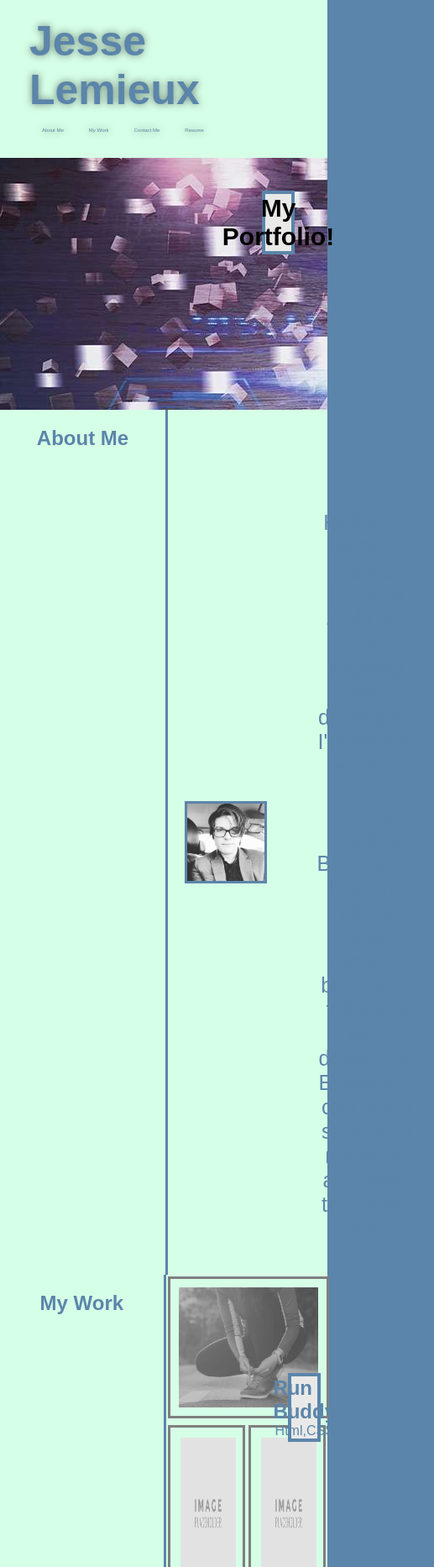
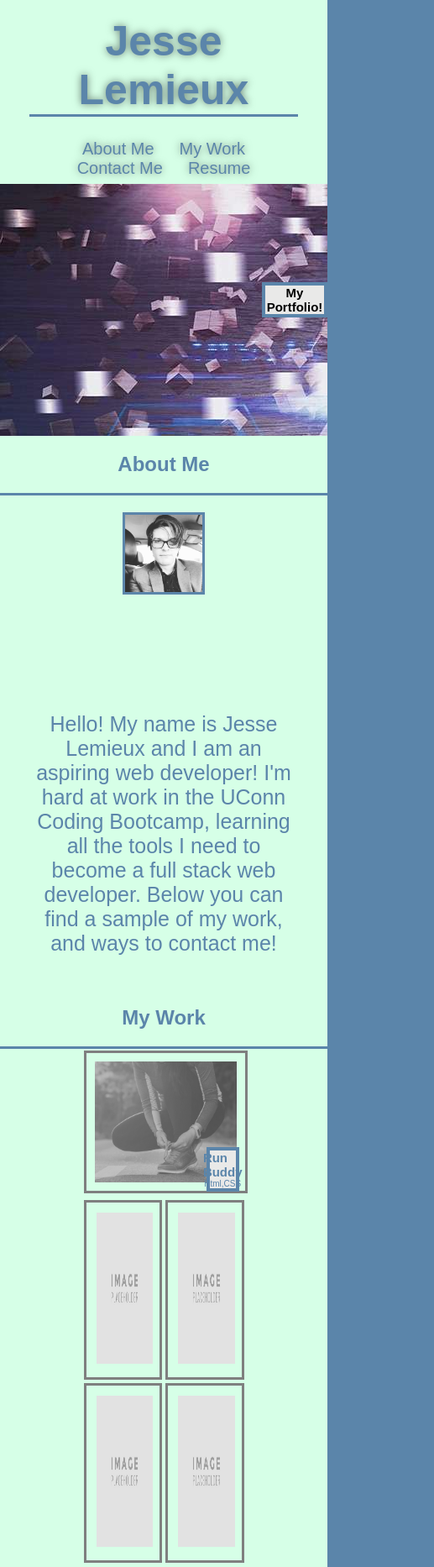
Before and after one commit to Jesse-Lemieux/Jesse-Lemeiux-s-Portfolio, a plain HTML site: page index.html in a window 390 px wide. Shown: the top 1866 px of the page at 84% size, 517 px wide, since content can reach past the window. Drawn offline with Linux system fonts and the light colour scheme.

Commit message:
add media queries and finished style

```diff
--- a/assets/css/style.css
+++ b/assets/css/style.css
@@ -280,3 +280,103 @@ color: var(--primary-color);
     margin: 20px;
     text-shadow: 0 0 10px black;
 }
+
+
+@media screen and (max-width: 980px) {
+  header {
+    padding-bottom: 0;
+    justify-content: center;
+    position: relative;
+  }
+
+  header h1 {
+    width: 100%;
+    text-align: center;
+  }
+
+  header nav ul {
+    margin-top: 20px;
+    width: 100%;
+    justify-content: center;
+  }
+
+  header nav ul li a {
+    font-size: 20px;
+  }
+
+  .hero-text h2 {
+    font-size: 15px;
+}
+
+}
+
+@media screen and (max-width: 768px) {
+
+
+}
+
+@media screen and (max-width: 768px) {
+
+
+.hero-text{
+  position: absolute;
+  display: flex;
+  flex-direction: column;
+  align-items: center;
+  background-color: var(--secondary-color);
+  border: var(--primary-color) solid 4px;
+  width: 10%;
+  z-index: 40;
+  margin-top: 30%;
+  margin-left: 80%;
+  font-size: 10px;
+  width: 20%;
+  text-align: center;
+}
+
+.bio {
+  display: flex;
+  flex-direction: column;
+}
+
+.my-work {
+  display: flex;
+  flex-direction: column;
+}
+
+.contact {
+  display: flex;
+  flex-direction: column;
+}
+
+h1 {
+  border-right: none;
+  border-bottom: var(--primary-color) solid 3px;
+}
+
+.bio h1{
+  border-right: none;
+  border-bottom: var(--primary-color) solid 3px;
+}
+
+.my-work h1{
+  border-right: none;
+  border-bottom: var(--primary-color) solid 3px;
+  align-self: center;
+  width: 100%;
+}
+
+.contact h1 {
+  border-right: none;
+  border-bottom: var(--primary-color) solid 3px;
+  align-self: center;
+  width: 100%;
+}
+
+.rb-text {
+  font-size: 10px;
+}
+
+
+
+}
--- a/index.html
+++ b/index.html
@@ -45,7 +45,7 @@
                 <h2>My Portfolio!</h2>
             </div>
 
-            <img src="./assets/images/hero.jpg"/>
+            <img src="./assets/images/hero.jpg" alt="A laptop screen, exploding with color!"/>
 
         </div>
 
@@ -59,7 +59,7 @@
             About Me
         </h1>
 
-        <img src="./assets/images/Me.JPG"/>
+        <img src="./assets/images/Me.JPG" alt="A picture of the web developer that made this page!"/>
 
             <p>
                 Hello! My name is Jesse Lemieux and I am an aspiring web developer! I'm hard at work in the UConn Coding Bootcamp, learning all the tools I need to become a full stack web developer. Below you can find a sample of my work, and ways to contact me!
@@ -84,7 +84,7 @@
                         <p>Html,CSS</p>
                     </div>
                     <a href=" https://jesse-lemieux.github.io/run-buddy/ ">
-                    <img src="./assets/images/run-buddy.jpg" class="run-buddy"/>
+                    <img src="./assets/images/run-buddy.jpg" class="run-buddy" alt="A woman lacing up her athletic shoes, ready for a run!"/>
                 </a>
                 </div>
             </div>
```
